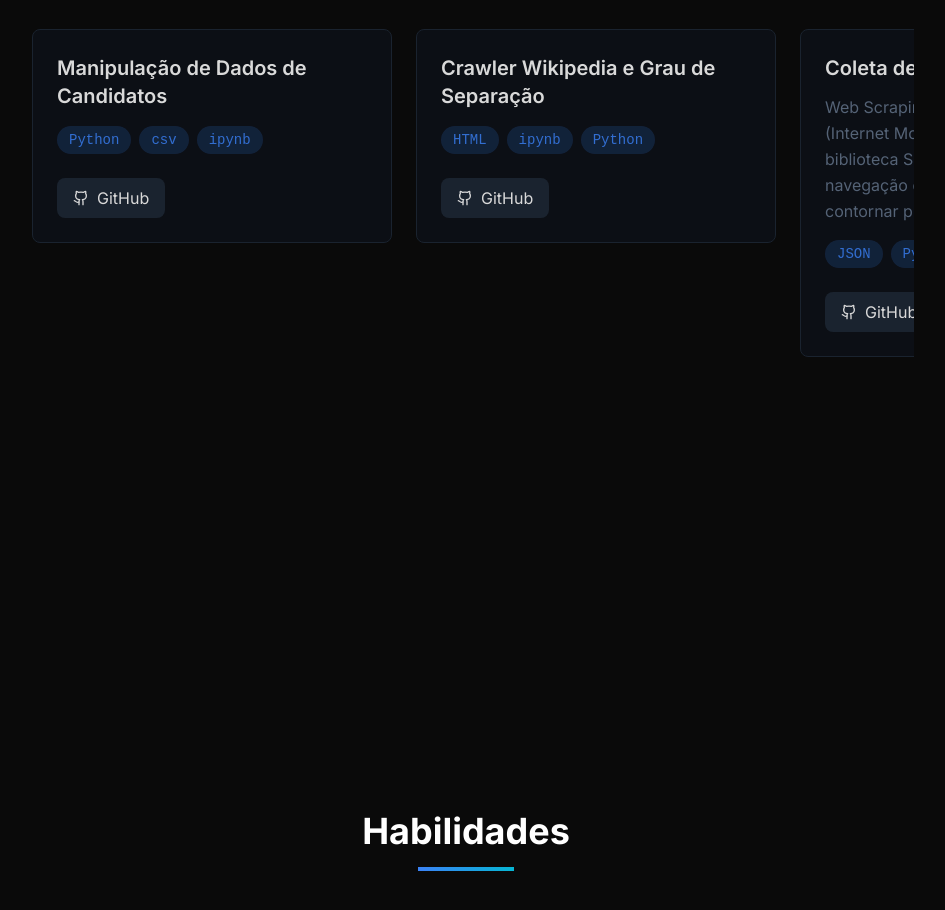
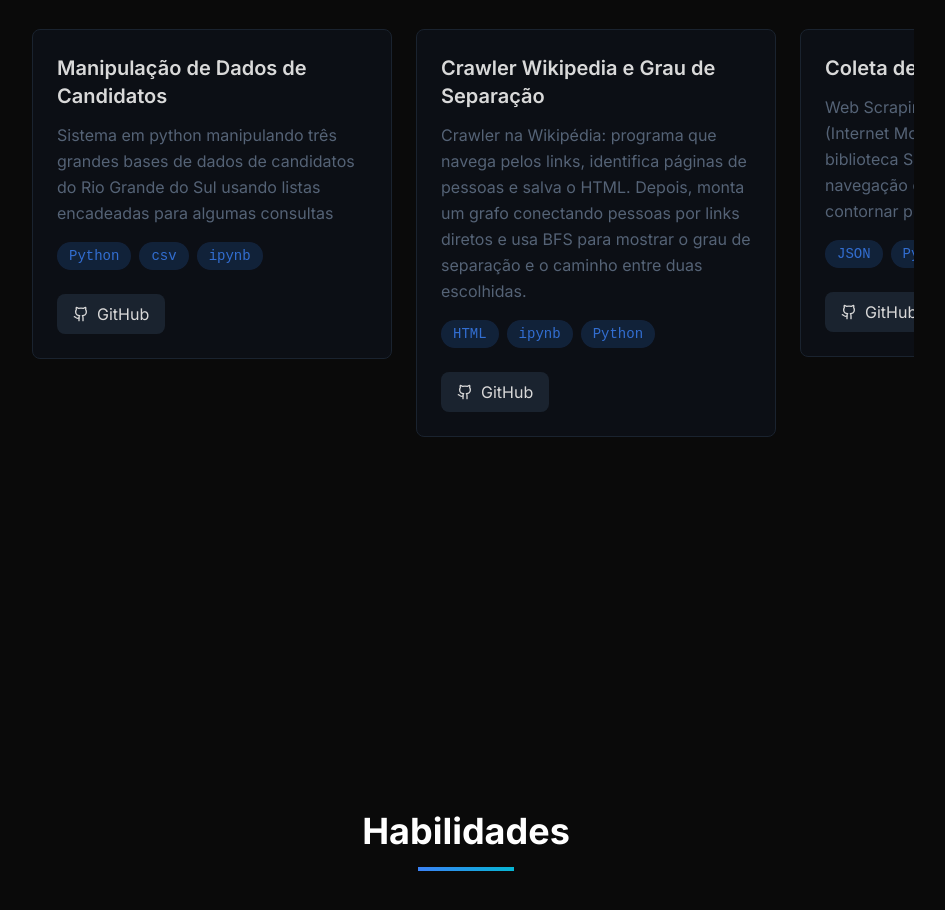
Before and after one commit to lucasnk1/portfolio-leuck, a Next.js app: page / in a window 1280 px wide. Shown: the part 1620-2530 px from the top of the page, without its empty margins (174-1119 px from the left). Built offline with nearby package versions, Linux system fonts and the light colour scheme.

Commit message:
Ensure ProjectsSection uses latest local changes

```diff
--- a/components/ProjectsSection.tsx
+++ b/components/ProjectsSection.tsx
@@ -41,13 +41,13 @@ const ProjectsSection = ({ currentLanguage }: ProjectsSectionProps) => {
     },
     {
       title: "Manipulação de Dados de Candidatos",
-      technologies: ["Go (Golang)", "Goroutines", "Channels", "Concorrência", "Programação Paralela"],
+      description: "Sistema em python manipulando três grandes bases de dados de candidatos do Rio Grande do Sul usando listas encadeadas para algumas consultas",
       technologies: ["Python", "csv", "ipynb"],
       githubUrl: "https://github.com/lucasnk1/TI1/tree/main",
     },
     {
       title: "Crawler Wikipedia e Grau de Separação",
-      technologies: ["Go (Golang)", "Goroutines", "Semáforos", "sync.Cond", "Concorrência"],
+      description: "Crawler na Wikipédia: programa que navega pelos links, identifica páginas de pessoas e salva o HTML. Depois, monta um grafo conectando pessoas por links diretos e usa BFS para mostrar o grau de separação e o caminho entre duas escolhidas.",
       technologies: ["HTML", "ipynb", "Python"],
       githubUrl: "https://github.com/lucasnk1/crawler-wikipedia",
     },
```
